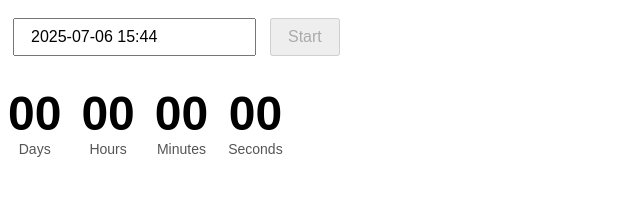
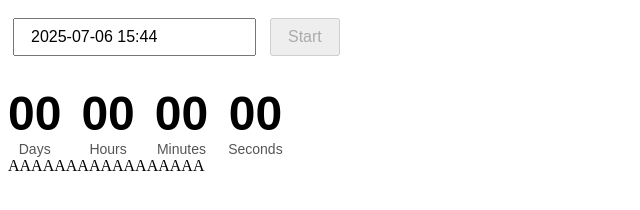
Before and after one commit to Vedatbasaq/goit-js-hw-10, a website built with Vite: page src/1-timer.html in a window 1280 px wide. Shown: the whole page, without its empty margins (0-640 px from the left). Built offline with nearby package versions, Linux system fonts and the light colour scheme; a script that the page names is missing.

Commit message:
homework

```diff
--- a/src/1-timer.html
+++ b/src/1-timer.html
@@ -51,4 +51,5 @@
     <!-- type="module" kaldırıldı -->
     <script src="./js/01-timer.js"></script>
   </body>
+  AAAAAAAAAAAAAAAAA
 </html>
```
